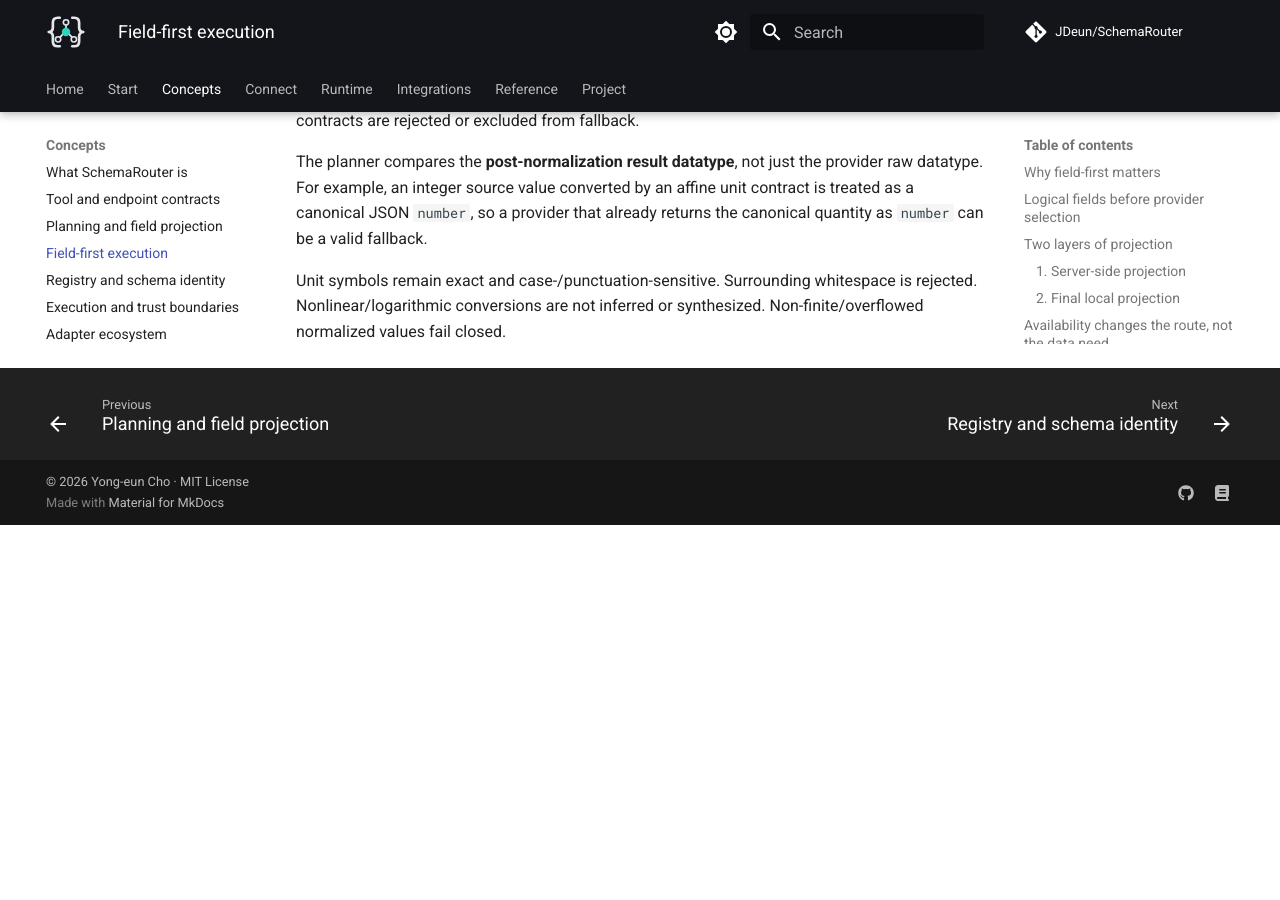
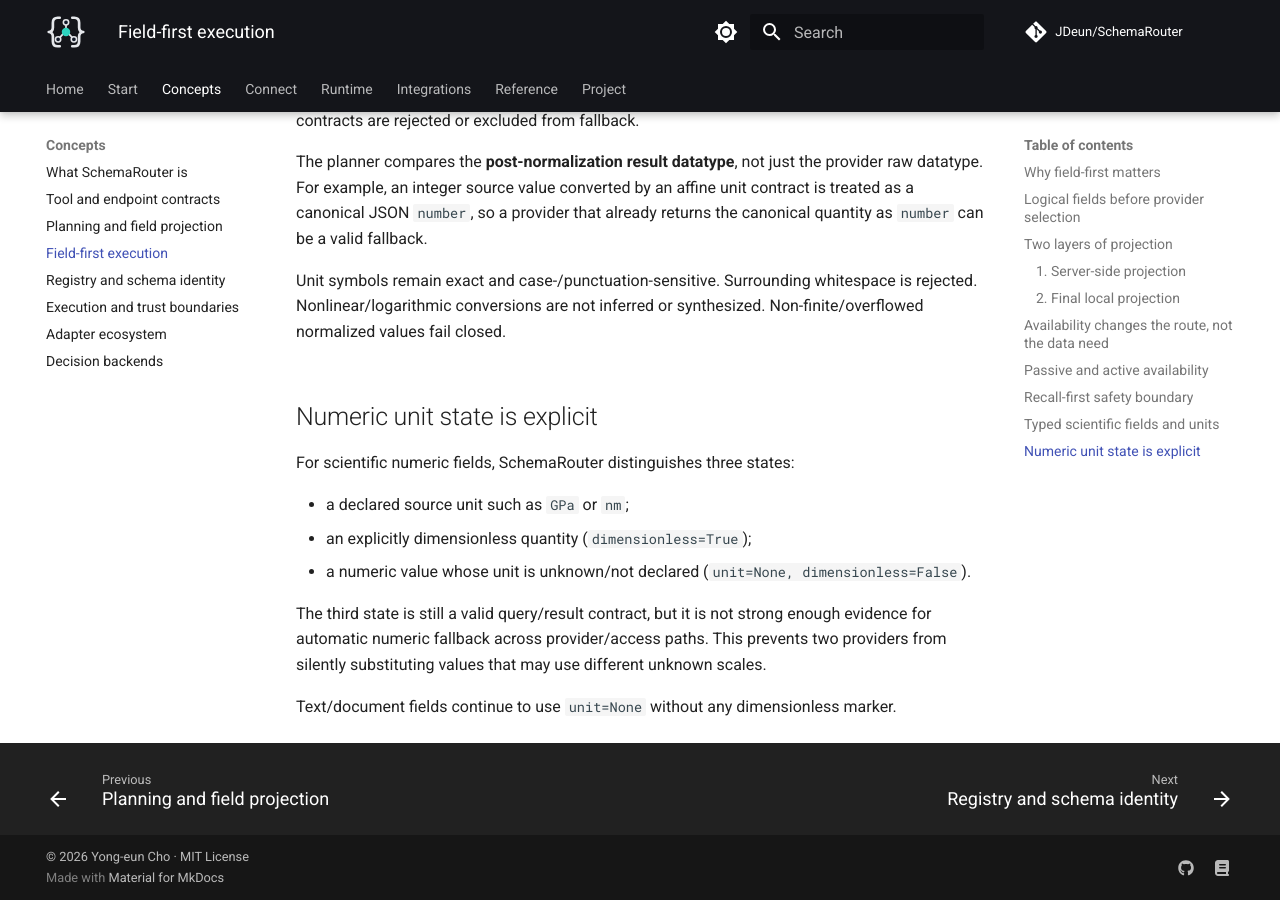
Before and after one commit to JDeun/SchemaRouter, an MkDocs documentation site: the page built from docs/concepts/field-first-execution.md, in a window 1280 px wide and 900 px high, scrolled down 5600 px. Built offline with MkDocs 1.6.1 and Material for MkDocs 9.7.7, drawn with Linux system fonts in a browser that asks for light colours; comment, search, counter and statistics services are not loaded; before the commit the page ends 6125 px from its top, so only the background shows below that.

Commit message:
docs: define explicit numeric unit states

```diff
--- a/docs/concepts/field-first-execution.md
+++ b/docs/concepts/field-first-execution.md
@@ -259,3 +259,18 @@
 Unit symbols remain exact and case-/punctuation-sensitive. Surrounding whitespace is rejected.
 Nonlinear/logarithmic conversions are not inferred or synthesized. Non-finite/overflowed normalized
 values fail closed.
+
+
+## Numeric unit state is explicit
+
+For scientific numeric fields, SchemaRouter distinguishes three states:
+
+- a declared source unit such as `GPa` or `nm`;
+- an explicitly dimensionless quantity (`dimensionless=True`);
+- a numeric value whose unit is unknown/not declared (`unit=None, dimensionless=False`).
+
+The third state is still a valid query/result contract, but it is not strong enough evidence for
+automatic numeric fallback across provider/access paths. This prevents two providers from silently
+substituting values that may use different unknown scales.
+
+Text/document fields continue to use `unit=None` without any dimensionless marker.
```
